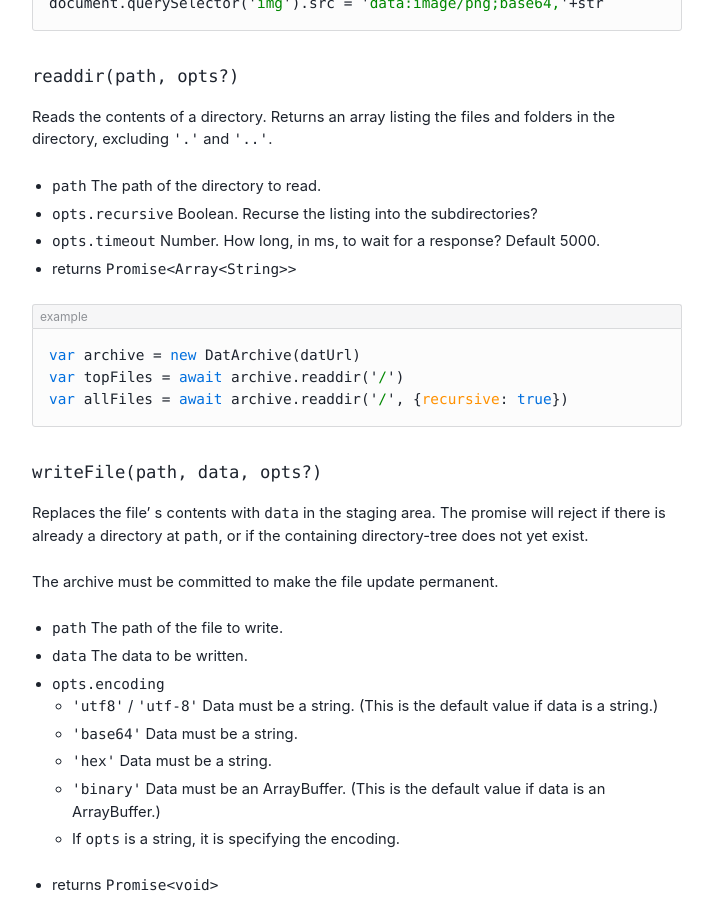
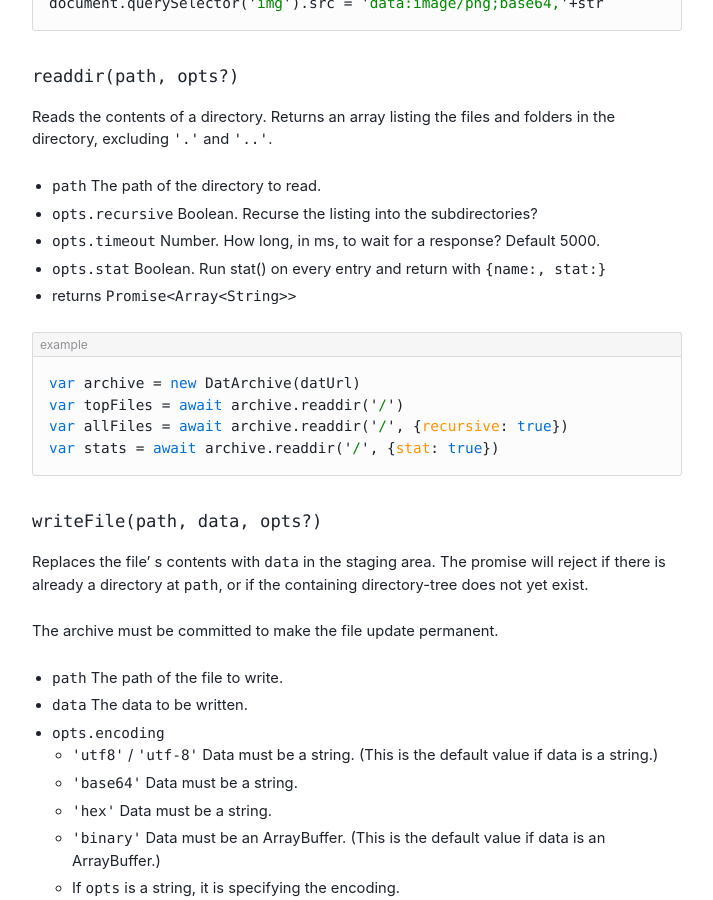
Before and after one commit to beakerbrowser/beakerbrowser.com, a Jekyll site: the page built from _docs/apis/dat.md, in a window 1280 px wide and 900 px high, scrolled down 6045 px. Shown: the whole window, without its empty margins (108-821 px from the left). Built offline with Jekyll 4.4.1, drawn with Linux system fonts in a browser that asks for light colours.

Commit message:
Add {stat:} opt to readdir documentation

````diff
--- a/_data/apis/dat.yml
+++ b/_data/apis/dat.yml
@@ -216,6 +216,7 @@
       - `path` The path of the directory to read.
       - `opts.recursive` Boolean. Recurse the listing into the subdirectories?
       - `opts.timeout` Number. How long, in ms, to wait for a response? Default 5000.
+      - `opts.stat` Boolean. Run stat() on every entry and return with `{name:, stat:}`
       - returns `Promise<Array<String>>`
 
       <figcaption class="code">example</figcaption>
@@ -223,6 +224,7 @@
       var archive = new DatArchive(datUrl)
       var topFiles = await archive.readdir('/')
       var allFiles = await archive.readdir('/', {recursive: true})
+      var stats = await archive.readdir('/', {stat: true})
       ```
   -
     name: "writeFile"
````
